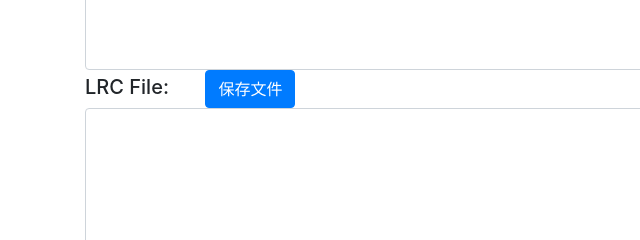
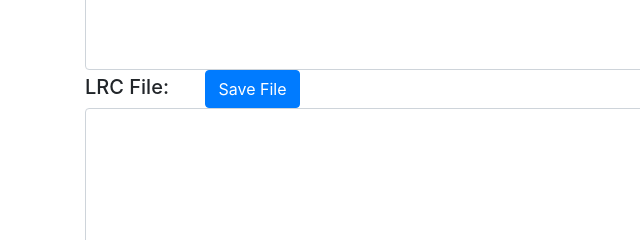
Before and after one commit to yuyuyzl/BetterASS2LRC, a plain HTML site: page index.html in a window 1280 px wide. Shown: the part 254-494 px from the top of the page, 0-640 px from the left. Drawn offline with Linux system fonts and the light colour scheme.

Commit message:
bootstrapify

```diff
--- a/index.html
+++ b/index.html
@@ -16,7 +16,7 @@
 
         <h5 style="display: inline;margin-right: 32px">ASS File:</h5> <button onclick="$('#assInput').click()" class="btn btn-primary">Open ASS File</button><input type="file" id="assInput" style="display: none">
         <textarea id="ass" style="width: 100%;height: 30%;" onchange="parseASS()" onkeydown="parseASS()" class="form-control"></textarea>
-        <h5 style="display: inline;margin-right: 32px">LRC File:</h5> <button onclick="saveLrc();" class="btn btn-primary">保存文件</button>
+        <h5 style="display: inline;margin-right: 32px">LRC File:</h5> <button onclick="saveLrc();" class="btn btn-primary">Save File</button>
         <textarea id="lrc" style="width: 100%;height: 30%;" class="form-control"></textarea>
     </div>
 </body>
```
